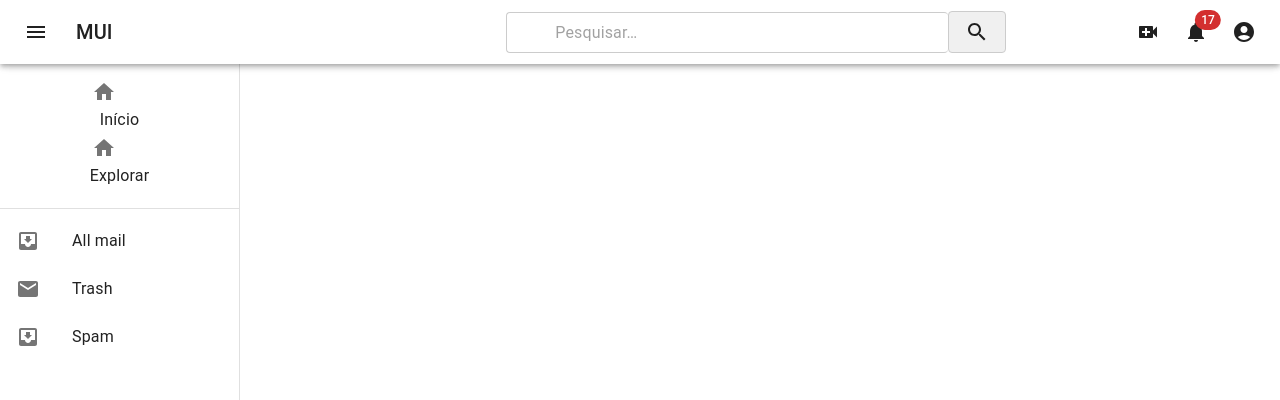
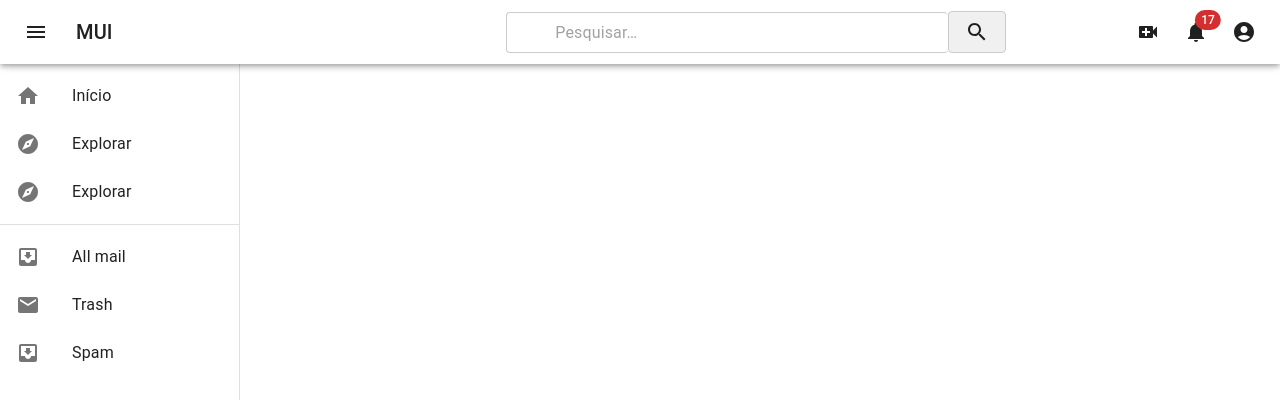
Before and after one commit to GabrielC4rds/youtube, a Next.js app: page / in a window 1280 px wide. Shown: the top 400 px of the page. Built offline with nearby package versions, Linux system fonts and the light colour scheme.

Commit message:
minfixes

```diff
--- a/components/LeftBar/index.js
+++ b/components/LeftBar/index.js
@@ -16,6 +16,7 @@ import MailIcon from "@mui/icons-material/Mail";
 import TopBar from "./../TopBar/index";
 import { useStyles } from "../../pages/HomePage";
 import HomeIcon from "@mui/icons-material/Home";
+import ExploreIcon from '@mui/icons-material/Explore';
 
 const drawerWidth = 240;
 
@@ -40,7 +41,7 @@ export default function ClippedDrawer() {
         <Box sx={{ overflow: "auto" }}>
           <List>
             <ListItem disablePadding>
-              <ListItemButton className={classes.listItemButton}>
+              <ListItemButton>
                 <ListItemIcon>
                   <HomeIcon />
                 </ListItemIcon>
@@ -48,8 +49,23 @@ export default function ClippedDrawer() {
                   classes={{ primary: classes.listItemText }}
                   primary={"Início"}
                 />
+              </ListItemButton>
+            </ListItem>
+            <ListItem disablePadding>
+              <ListItemButton>
                 <ListItemIcon>
-                  <HomeIcon />
+                  <ExploreIcon />
+                </ListItemIcon>
+                <ListItemText
+                  classes={{ primary: classes.listItemText }}
+                  primary={"Explorar"}
+                />
+              </ListItemButton>
+            </ListItem>
+            <ListItem disablePadding>
+              <ListItemButton>
+                <ListItemIcon>
+                  <ExploreIcon />
                 </ListItemIcon>
                 <ListItemText
                   classes={{ primary: classes.listItemText }}
```
